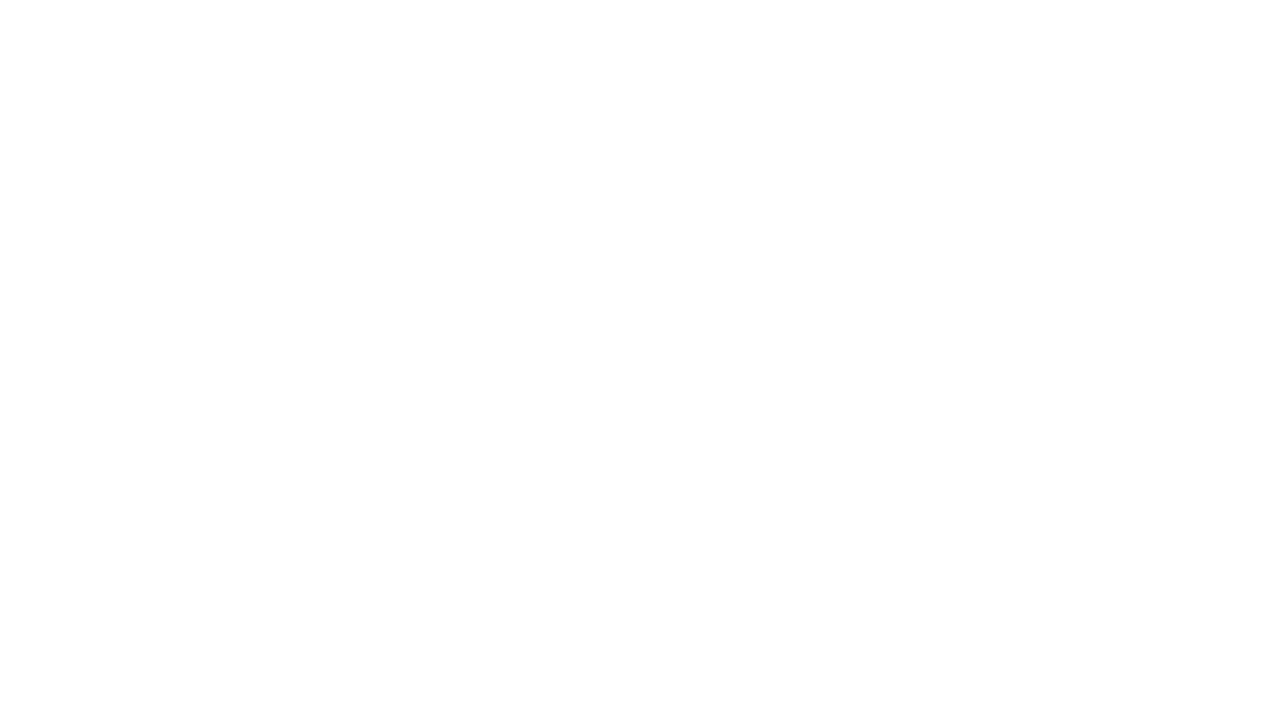
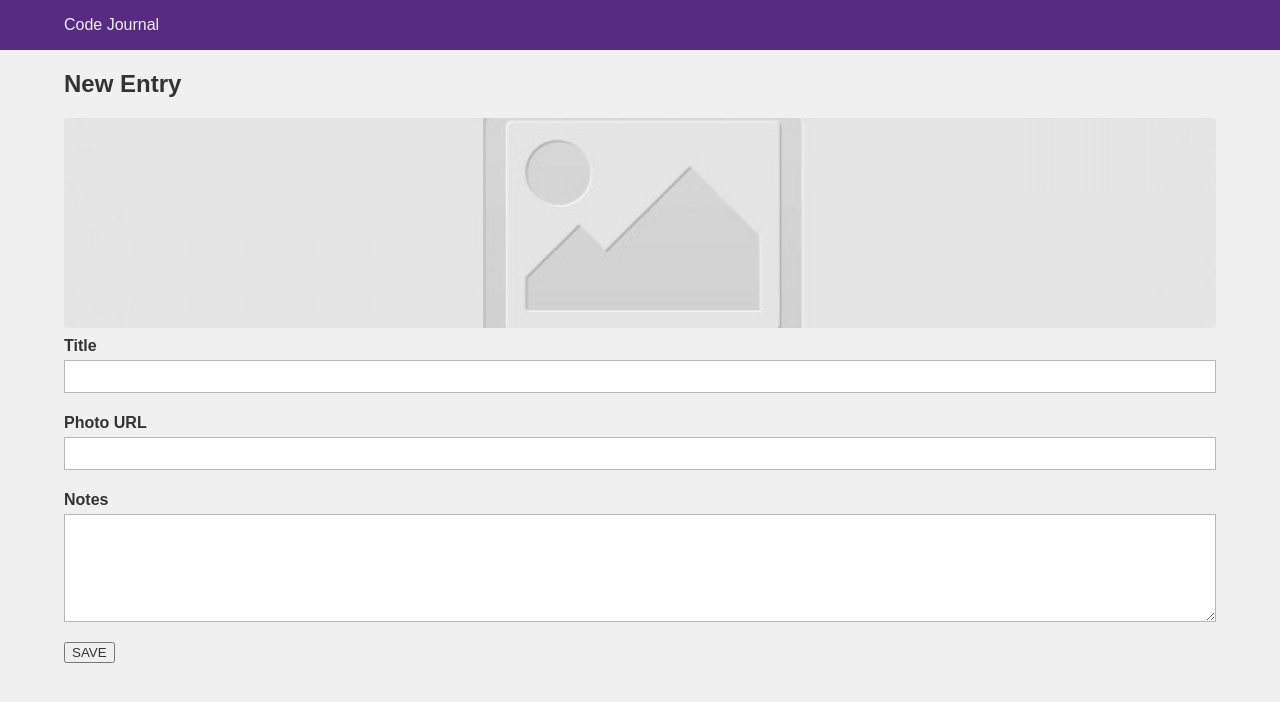
Before and after one commit to CristoferMar/code-journal, a website: page index.html in a window 1280 px wide. Drawn offline with Linux system fonts and the light colour scheme.

Commit message:
Add a form for creating a journal entry to the div[data-view="entry-form"]

```diff
--- a/css/styles.css
+++ b/css/styles.css
@@ -0,0 +1,52 @@
+* {
+  font-family: 'Proza Libre', sans-serif;
+  color: #333;
+}
+
+body {
+  margin: 0;
+  background-color: #f0f0f0;
+}
+
+img {
+  width: 100%;
+  height: 210px;
+  object-fit: cover;
+  border-radius: 4px;
+}
+
+h4 {
+  margin: 5px 0;
+}
+
+.row {
+  width: 100%;
+  display: flex;
+}
+
+.rowContent {
+  flex-basis: 90%;
+  margin: auto;
+}
+
+.formItems {
+  width: 100%;
+  border: 1px solid #b6b6b6;
+  padding: 0.5rem;
+  margin-bottom: 1rem;
+}
+
+.formItems:active {
+  border-color: #562b81;
+}
+
+.nav {
+  background-color: #562b81;
+  height: 20px;
+  height: 50px;
+}
+
+.navContent {
+  margin: 0;
+  color: #f0f0f0;
+}
--- a/index.html
+++ b/index.html
@@ -16,9 +16,54 @@
 </head>
 <body>
   <header>
+
+    <div class="row nav">
+      <div class="rowContent">
+        <span class="navContent">Code Journal</span>
+      </div>
+    </div>
+
   </header>
+
   <main>
+
+    <div class="row">
+      <div class="rowContent">
+        <h2>New Entry</h2>
+      </div>
+    </div>
+
+
+    <div data-view="entry-form">
+      <form class="newEntry" action="">
+        <div class="row">
+          <div class="rowContent">
+            <div class="clmHalf"><img src="images/placeholder-image-square.jpg" alt=""></div>
+            <div class="clmHalf">
+              <h4>Title</h4>
+              <input name="title" type="text" class="formItems" required>
+              <h4>Photo URL</h4>
+              <input name="photoURL" type="text" class="formItems" required>
+            </div>
+          </div>
+
+          <div class="rowContent">
+            <h4>Notes</h4>
+            <textarea name="notes" id="" cols="30" rows="6" class="formItems" required></textarea>
+          </div>
+
+          <div class="rowContent justifyRight">
+            <input type="submit" value="SAVE">
+          </div>
+
+        </div>
+      </form>
+
+
+    </div>
+
   </main>
+
   <script src="js/data.js"></script>
   <script src="js/main.js"></script>
 </body>
```
